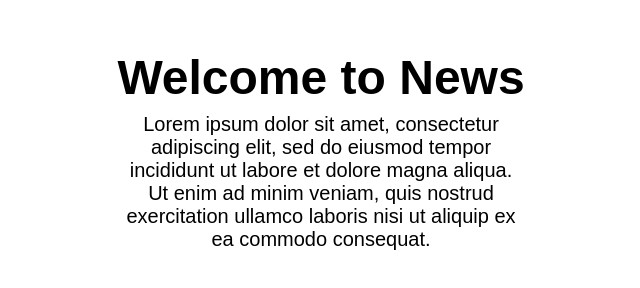
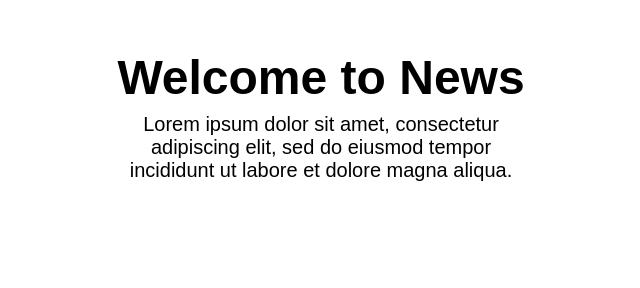
Before and after one commit to dombrant/apple-news-welcome-message, a plain HTML site: page index.html in a window 1280 px wide. Shown: the whole page, without its empty margins (319-959 px from the left). Drawn offline with nearby package versions, Linux system fonts and the light colour scheme.

Commit message:
shortened paragraph length

```diff
--- a/index.html
+++ b/index.html
@@ -20,7 +20,7 @@
     </div>
     <div class="paragraph">
       <p class="blurGrowIn">
-        Lorem ipsum dolor sit amet, consectetur adipiscing elit, sed do eiusmod tempor incididunt ut labore et dolore magna aliqua. Ut enim ad minim veniam, quis nostrud exercitation ullamco laboris nisi ut aliquip ex ea commodo consequat.
+        Lorem ipsum dolor sit amet, consectetur adipiscing elit, sed do eiusmod tempor incididunt ut labore et dolore magna aliqua.
       </p>
     </div>
     <section class="btn">
```
